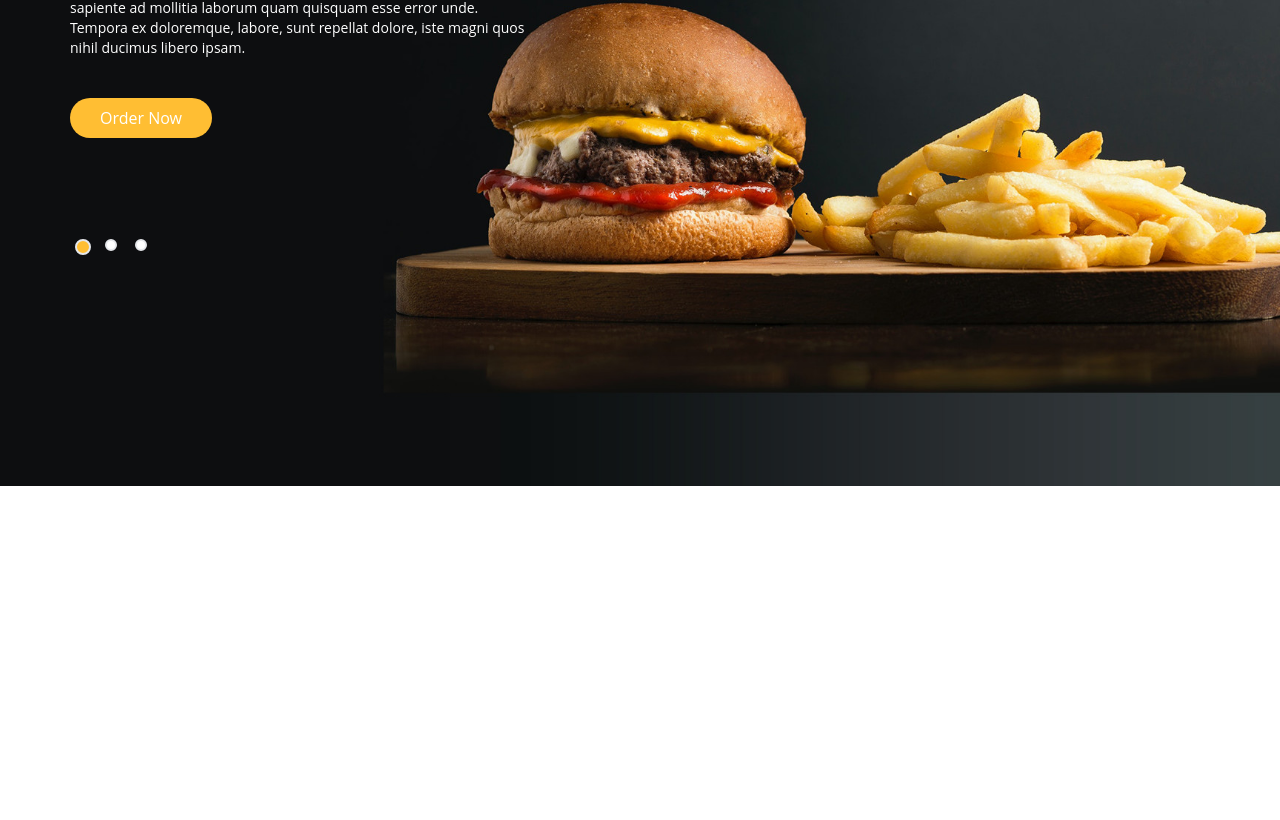
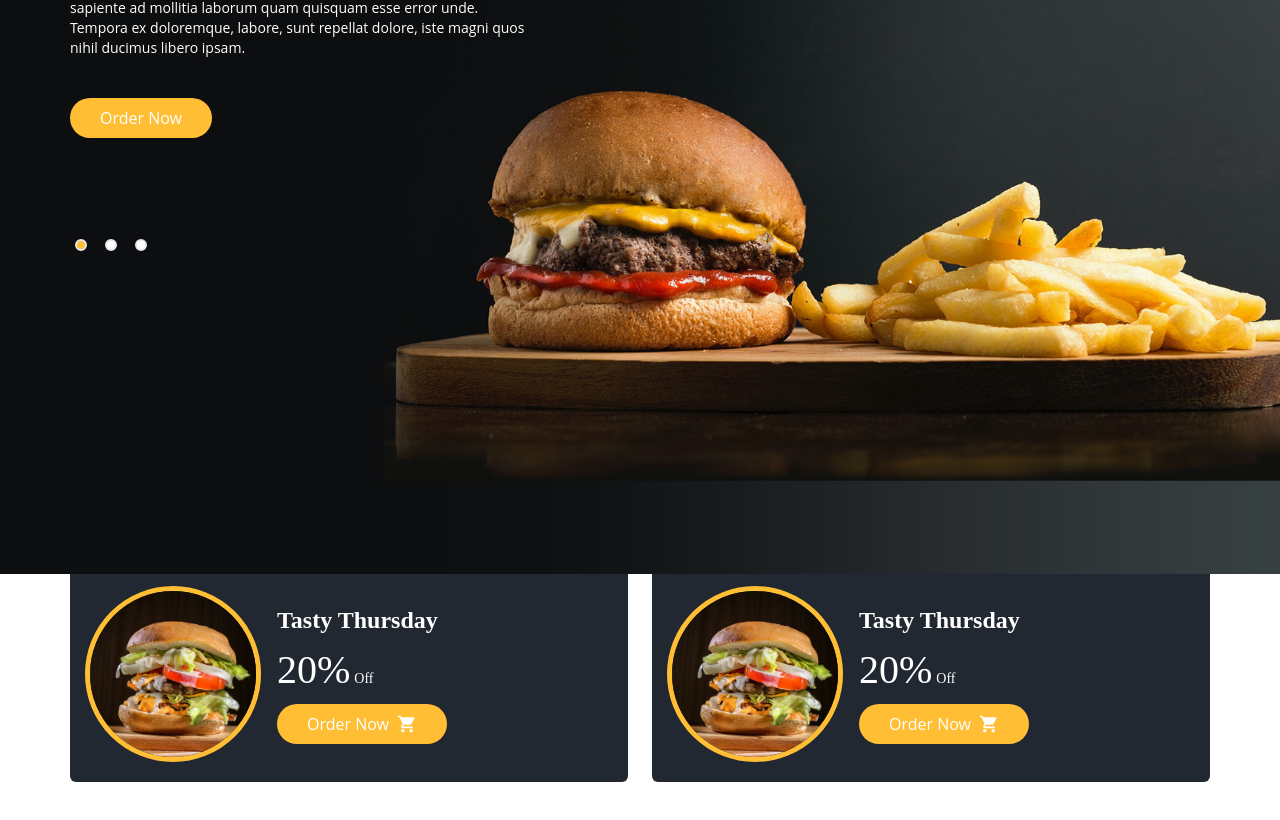
Before and after one commit to zehraikizler/food-ordering, a Next.js app: page /home in a window 1280 px wide. Shown: the part 226-1046 px from the top of the page. Before the commit the page ends 800 px from the top, so only its background shows below. Built offline with nearby package versions, Linux system fonts and the light colour scheme.

Commit message:
campaings comp added

```diff
--- /dev/null
+++ b/components/Campaigns.jsx
@@ -0,0 +1,40 @@
+import Image from "next/image";
+import Title from "./ui/Title";
+import { MdShoppingCart } from "react-icons/md";
+
+const CampaignItem = () => {
+  return (
+    <div className="bg-secondary flex-1 rounded-md py-5 px-[15px] flex items-center gap-x-4">
+      <div className="relative w-36 h-36 md:w-44 md:h-44 after:content-[''] border-[5px] border-primary rounded-full overflow-hidden ">
+        <Image
+          src="/images/o1.jpg"
+          className="hover:scale-105 transition-all"
+          alt="photo"
+          layout="fill"
+          objectFit="cover"
+        />
+      </div>
+      <div className="text-white">
+        <Title addClass="text-2xl flex">Tasty Thursday</Title>
+        <div className="font-dancing my-1">
+          <span className="text-[40px]">20%</span>
+          <span className="text-sm inline-block ml-1">Off</span>
+        </div>
+        <button className="btn-primary flex items-center gap-x-2">
+          Order Now <MdShoppingCart size={20} />
+        </button>
+      </div>
+    </div>
+  );
+};
+
+const Campaigns = () => {
+  return (
+    <div className="container flex justify-between mx-auto py-20 gap-6 flex-wrap">
+      <CampaignItem />
+      <CampaignItem />
+    </div>
+  );
+};
+
+export default Campaigns;
--- a/pages/home/index.jsx
+++ b/pages/home/index.jsx
@@ -1,10 +1,12 @@
 import React from "react";
+import Campaigns from "../../components/Campaigns";
 import Carousel from "../../components/Carousel";
 
 const Index = () => {
   return (
-    <div className="relative">
+    <div>
       <Carousel />
+      <Campaigns />
     </div>
   );
 };
--- a/styles/globals.css
+++ b/styles/globals.css
@@ -26,7 +26,7 @@ body {
 }
 
 .slick-dots .slick-active div {
-  @apply bg-primary w-[16px] h-[16px];
+  @apply bg-primary;
 }
 
 .slick-dots div {
```
Also changed, not shown: public/images/o1.jpg (added), public/images/o2.jpg (added).
